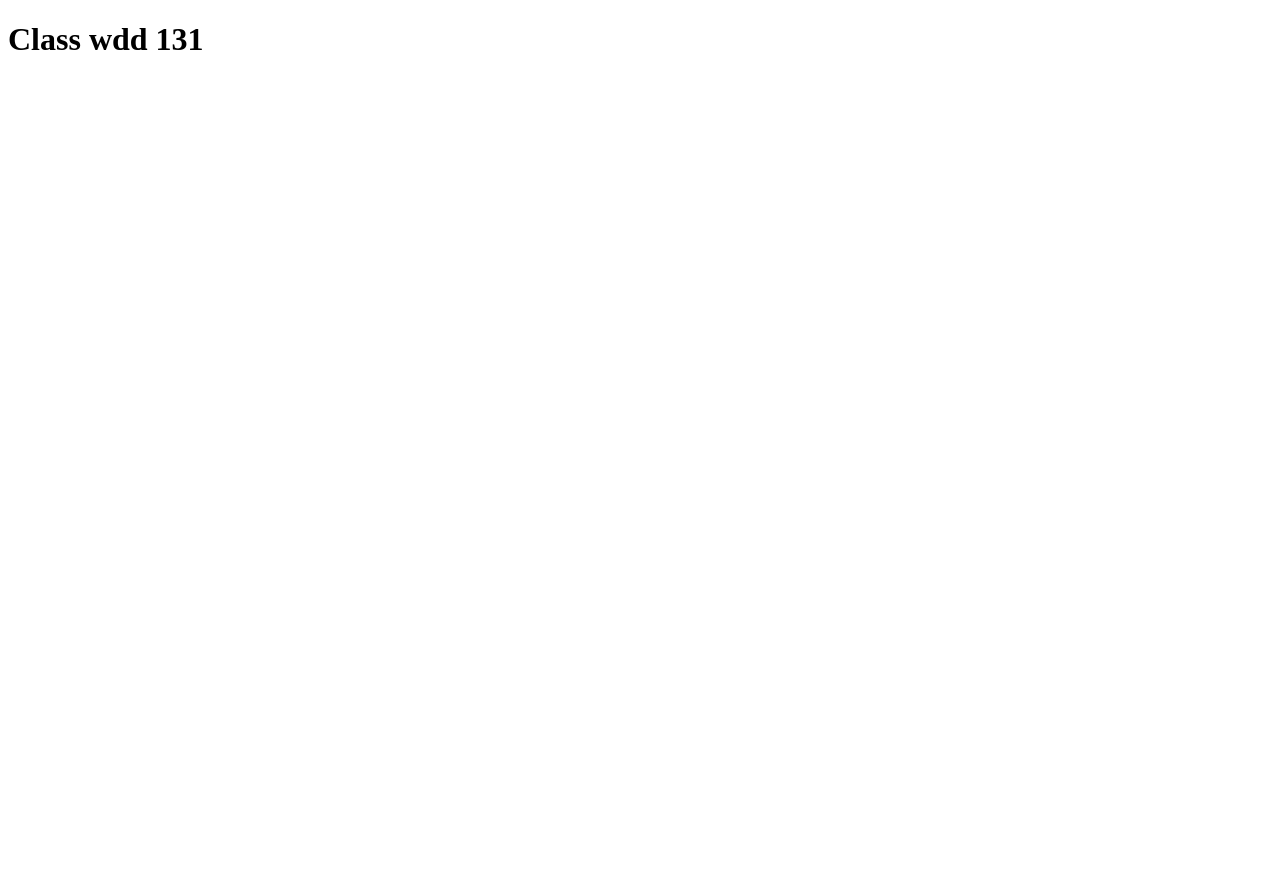
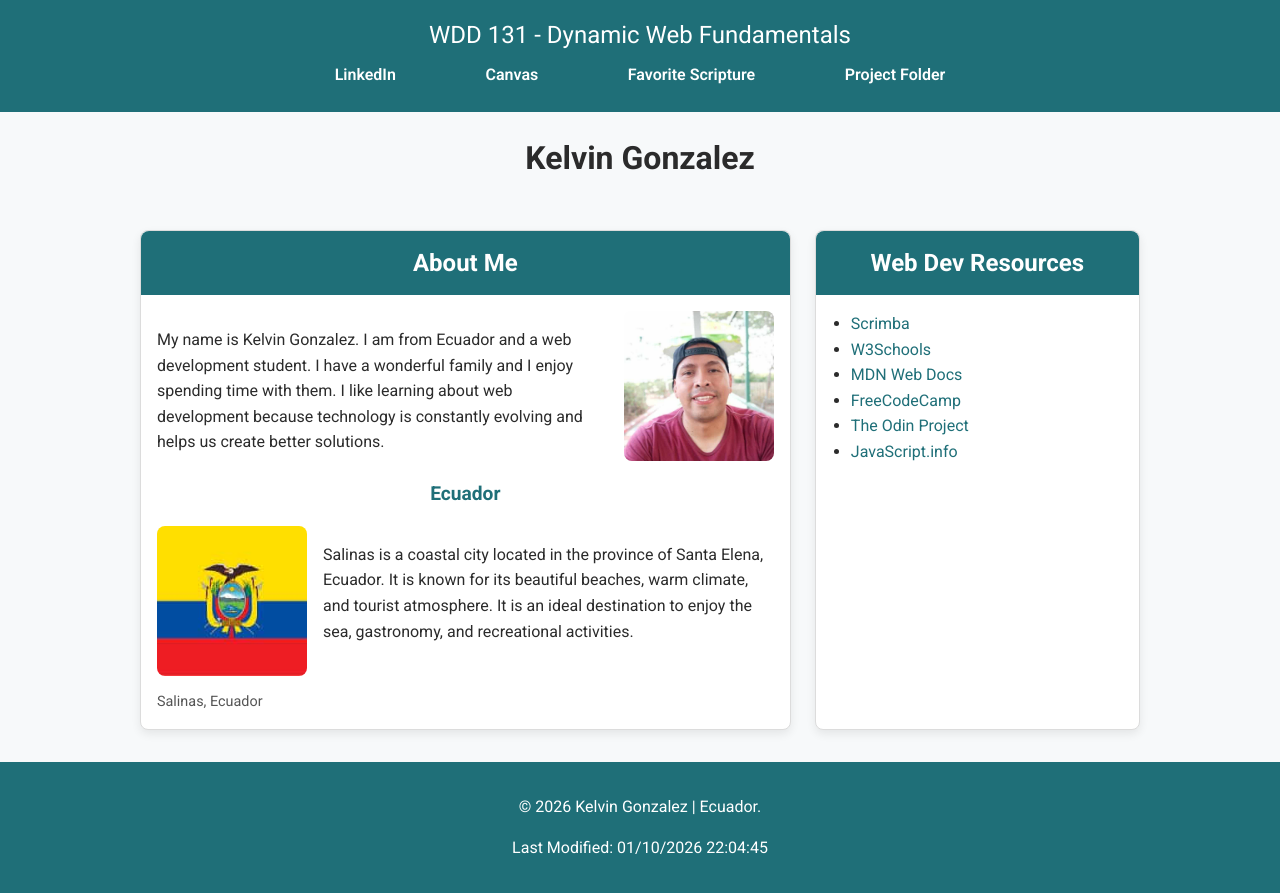
Before and after one commit to Kelvingonzalezm/wdd131, a plain HTML site: page index.html in a window 1280 px wide. Before the commit the page ends 800 px from the top, so only its background shows below. Drawn offline with Linux system fonts and the light colour scheme.

Commit message:
Initial commit Add HTML, CSS, and JS files

```diff
--- a/index.html
+++ b/index.html
@@ -4,11 +4,83 @@
 <head>
     <meta charset="UTF-8">
     <meta name="viewport" content="width=device-width, initial-scale=1.0">
-    <title>WDD 131</title>
+    <meta name="author" content="Kelvin Gonzalez">
+    <meta name="description"
+        content="WDD 131 - Dynamic Web Fundamentals - Kelvin - A personal course webpage that demonstrates HTML, CSS, JavaScript, and semantic structure concepts.">
+    <title>WDD 131 - Dynamic Web Fundamentals - Kelvin</title>
+    <link rel="preconnect" href="https://fonts.googleapis.com">
+    <link rel="preconnect" href="https://fonts.gstatic.com" crossorigin>
+    <link href="https://fonts.googleapis.com/css2?family=Roboto:ital,wght@0,100..900;1,100..900&display=swap"
+        rel="stylesheet">
+    <link rel="stylesheet" href="styles/base.css">
+    <script defer src="scripts/getdates.js"></script>
 </head>
 
 <body>
-    <h1>Class wdd 131</h1>
+    <header>
+        <span id="course-title">WDD 131 - Dynamic Web Fundamentals</span>
+
+        <nav>
+            <ul>
+                <li><a href="https://www.linkedin.com/" target="_blank">LinkedIn</a></li>
+                <li><a href="https://byupw.instructure.com/" target="_blank">Canvas</a></li>
+                <li><a href="https://www.churchofjesuschrist.org/study/scriptures/dc-testament/dc/3?lang=eng"
+                        target="_blank">Favorite Scripture</a></li>
+                <li><a href="#" target="_blank">Project Folder</a></li>
+            </ul>
+        </nav>
+    </header>
+
+    <main>
+
+        <h1>Kelvin Gonzalez</h1>
+
+        <section class="card">
+            <h2>About Me</h2>
+
+            <div class="card-content">
+                <p>My name is Kelvin Gonzalez. I am from Ecuador and a web development student. I have a wonderful
+                    family and I enjoy spending time with them. I like learning about web development because technology
+                    is constantly evolving and helps us create
+                    better solutions.</p>
+                <img src="images/profile.jpg" alt="Portrait of Kelvin Gonzalez">
+            </div>
+
+            <h3>Ecuador</h3>
+
+            <div class="card-content ecuador">
+                <figure>
+                    <img src="images/ecuador.jpg" alt="Ecuador">
+                    <figcaption>Salinas, Ecuador</figcaption>
+                </figure>
+                <p>Salinas is a coastal city located in the province of Santa Elena, Ecuador. It is known for its
+                    beautiful beaches, warm climate, and tourist atmosphere. It is an ideal destination to enjoy the
+                    sea, gastronomy, and recreational activities.
+                </p>
+            </div>
+        </section>
+
+
+        <section class="card">
+            <h2>Web Dev Resources</h2>
+
+            <ul>
+                <li><a href="https://scrimba.com/home" target="_blank">Scrimba</a></li>
+                <li><a href="https://www.w3schools.com/" target="_blank">W3Schools</a></li>
+                <li><a href="https://developer.mozilla.org/en-US/" target="_blank">MDN Web Docs</a></li>
+                <li><a href="https://www.freecodecamp.org/" target="_blank">FreeCodeCamp</a></li>
+                <li><a href="https://www.theodinproject.com/" target="_blank">The Odin Project</a></li>
+                <li><a href="https://javascript.info/" target="_blank">JavaScript.info</a></li>
+            </ul>
+        </section>
+    </main>
+
+    <footer>
+        <p>
+            &copy; <span id="currentyear"></span> Kelvin Gonzalez | Ecuador.
+        </p>
+        <p id="lastModified"></p>
+    </footer>
 </body>
 
 </html>
--- /dev/null
+++ b/scripts/getdates.js
@@ -0,0 +1,5 @@
+const currentYear = document.getElementById("currentyear");
+currentYear.textContent = new Date().getFullYear();
+
+const lastModified = document.getElementById("lastModified");
+lastModified.textContent = `Last Modified: ${document.lastModified}`;
--- /dev/null
+++ b/styles/base.css
@@ -0,0 +1,167 @@
+:root {
+    --primary-color: #1f6f78;
+    --secundary-color: #e6f2f3;
+    --background-color: #f7f9fa;
+    --card-bg-color: #ffffff;
+    --text-color: #2b2b2b;
+    --muted-text-color: #555555;
+    --border-color: #dcdcdc;
+    --hover-color: #14535a;
+}
+
+h1,
+h2,
+h3 {
+    font-weight: 700;
+}
+
+body {
+    margin: 0;
+    background-color: var(--background-color);
+    color: var(--text-color);
+    font-family: "Roboto", Arial, Helvetica, sans-serif;
+    line-height: 1.6;
+}
+
+header {
+    background-color: var(--primary-color);
+    color: #ffffff;
+    text-align: center;
+    padding: 1rem 0;
+}
+
+#course-title {
+    display: block;
+    font-size: 1.5rem;
+}
+
+nav {
+    background-color: var(--primary-color);
+    display: flex;
+    justify-content: center;
+    padding: 0.5rem 0;
+}
+
+nav ul {
+    list-style: none;
+    display: flex;
+    margin: 0;
+    padding: 0;
+    gap: 4rem;
+}
+
+nav a {
+    color: #ffffff;
+    text-decoration: none;
+    font-weight: 600;
+    padding: 0.5rem 0.8rem;
+    border-radius: 5px;
+}
+
+nav a:hover {
+    background-color: rgba(255, 255, 255, 0.2);
+}
+
+main {
+    max-width: 1000px;
+    margin: 0 auto;
+    display: grid;
+    grid-template-columns: 2fr 1fr;
+    gap: 1.5rem;
+}
+
+main h1 {
+    grid-column: 1 / -1;
+    text-align: center;
+}
+
+.card {
+    background-color: var(--card-bg-color);
+    border: 1px solid var(--border-color);
+    border-radius: 8px;
+    padding: 1rem;
+    box-shadow: 0 4px 10px rgba(0, 0, 0, 0.08);
+}
+
+.card>h2 {
+    background-color: var(--primary-color);
+    color: #ffffff;
+    text-align: center;
+    padding: 0.8rem;
+    margin: -1rem -1rem 1rem -1rem;
+    border-radius: 8px 8px 0 0;
+}
+
+.card h3 {
+    color: var(--primary-color);
+    text-align: center;
+    margin: 0.5rem 0 1rem 0;
+    font-size: 1.2rem;
+}
+
+.card-content {
+    display: grid;
+    grid-template-columns: 1fr 150px;
+    gap: 1rem;
+    align-items: start;
+}
+
+.card-content.ecuador {
+    grid-template-columns: 150px 1fr;
+}
+
+.card-content img {
+    width: 150px;
+    height: 150px;
+    object-fit: cover;
+    border-radius: 8px;
+}
+
+figure {
+    margin: 0;
+}
+
+figcaption {
+    margin-top: 0.4rem;
+    font-size: 0.9rem;
+    color: var(--muted-text-color)
+}
+
+.card ul {
+    padding-left: 1.2rem;
+}
+
+.card ul li a {
+    color: var(--primary-color);
+    text-decoration: none;
+}
+
+.card ul li a:hover {
+    color: var(--hover-color);
+    text-decoration: underline;
+}
+
+footer {
+    background-color: var(--primary-color);
+    color: #ffffff;
+    text-align: center;
+    padding: 1rem 0;
+    margin-top: 2rem;
+}
+
+@media (max-width: 768px) {
+    main {
+        grid-template-columns: 1fr;
+    }
+
+    .card-content,
+    .card-content.ecuador {
+        grid-template-columns: 1fr;
+    }
+
+    nav ul {
+        gap: 1.5rem;
+    }
+
+    ;
+}
--- /dev/null
+++ b/styles/layout.css
@@ -0,0 +1,59 @@
+body {
+    display: grid;
+    grid-template-areas: "header header" "nav nav" "main aside" "footer footer";
+    grid-template-columns: 2fr 1fr;
+    grid-template-rows: auto;
+    gap: 12px;
+    padding: 12px;
+
+    font-family: Georgia, 'Times New Roman', Times, serif;
+    color: #2e2e2e;
+    background-color: #f4f6f8;
+    margin: 0;
+}
+
+header {
+    grid-area: header;
+    background-color: #1f2933;
+    color: #ffffff;
+    padding: 22px;
+}
+
+nav {
+    grid-area: nav;
+    background-color: #2d3a45;
+    color: #ffffff;
+    padding: 12px 0;
+}
+
+nav ul {
+    display: flex;
+    justify-content: space-around;
+    list-style: none;
+    padding: 0;
+    margin: 0;
+}
+
+nav li {
+    padding: 6px 12px;
+}
+
+main {
+    grid-area: main;
+    background-color: #ffffff;
+    padding: 22px;
+}
+
+aside {
+    grid-area: aside;
+    background-color: #e9edf1;
+    padding: 22px;
+}
+
+footer {
+    grid-area: footer;
+    background-color: #1f2933;
+    color: #ffffff;
+    text-align: center;
+    padding: 16px;
+}
```
Also changed, not shown: week01/basic-layout.html (added, +39 -0 lines), images/ecuador.jpg (added), images/profile.jpg (added).
